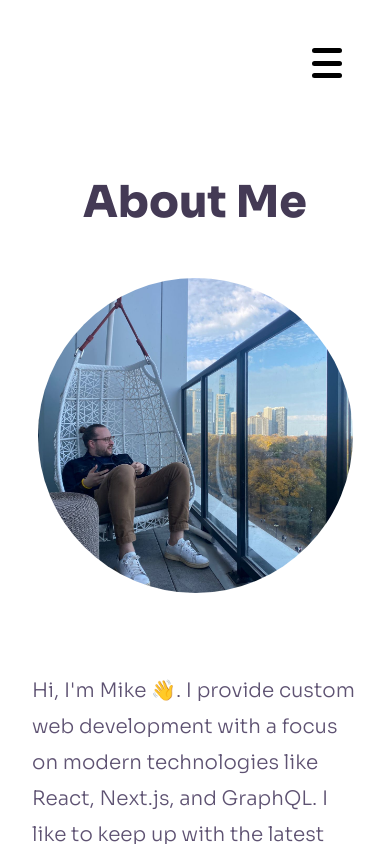
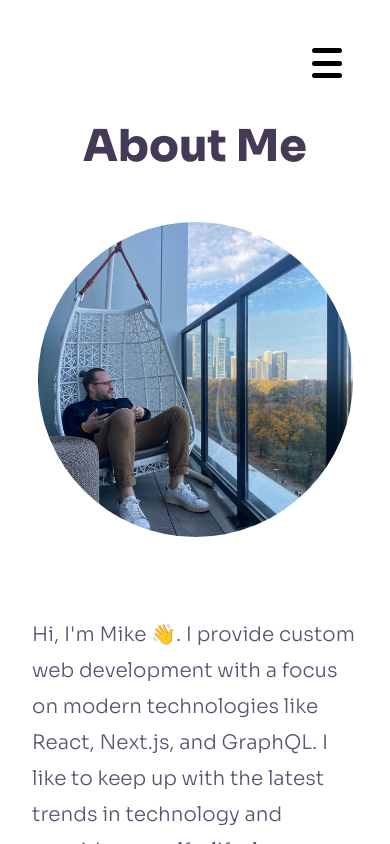
Before and after one commit to MikeKochendorfer/portfolio, a Next.js app: page /about in a window 390 px wide. Shown: the top 844 px of the page. Built offline with nearby package versions, Linux system fonts and the light colour scheme.

Commit message:
style: spacing adjustments on mobile

```diff
--- a/styles/AboutStyles.module.css
+++ b/styles/AboutStyles.module.css
@@ -31,8 +31,8 @@
 @media (max-width: 550px) {
   .main {
     box-shadow: none;
-    padding: 3rem 2rem;
-    margin: 3rem 0
+    padding: 0 2rem;
+    margin: 2.5rem 0;
   }
 
   .main img {
--- a/styles/ContactStyles.module.css
+++ b/styles/ContactStyles.module.css
@@ -74,7 +74,8 @@
 @media (max-width: 550px) {
   .contactWrapper {
     box-shadow: none;
-    padding: 2rem .5rem;
+    padding: 0 .5rem;
+    margin: 2.5rem;
     max-width: 90%;
   }
 }
--- a/styles/Home.module.css
+++ b/styles/Home.module.css
@@ -6,3 +6,9 @@
   justify-content: center;
   align-items: center;
 }
+
+@media (max-width: 550px) {
+  .main {
+    padding: 2.5rem 0;
+  }
+}
```
Also changed, not shown: styles/ProjectsPage.module.css (+7 -1 lines).
